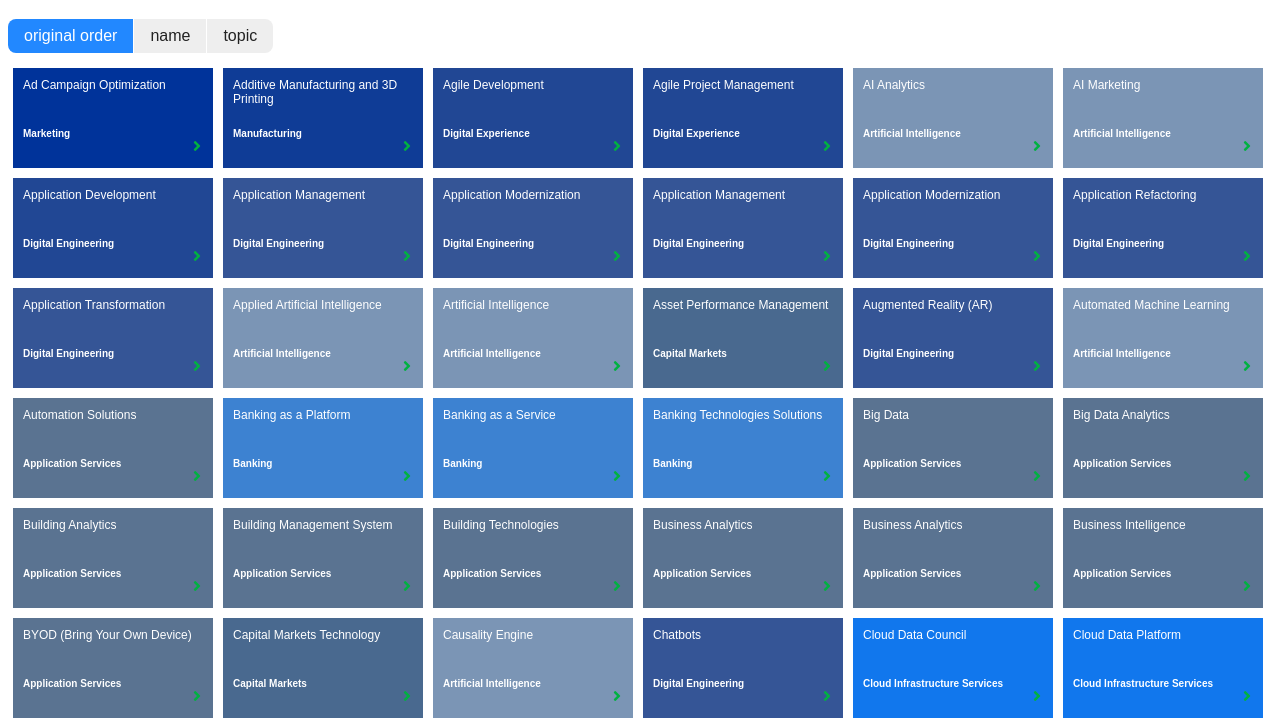
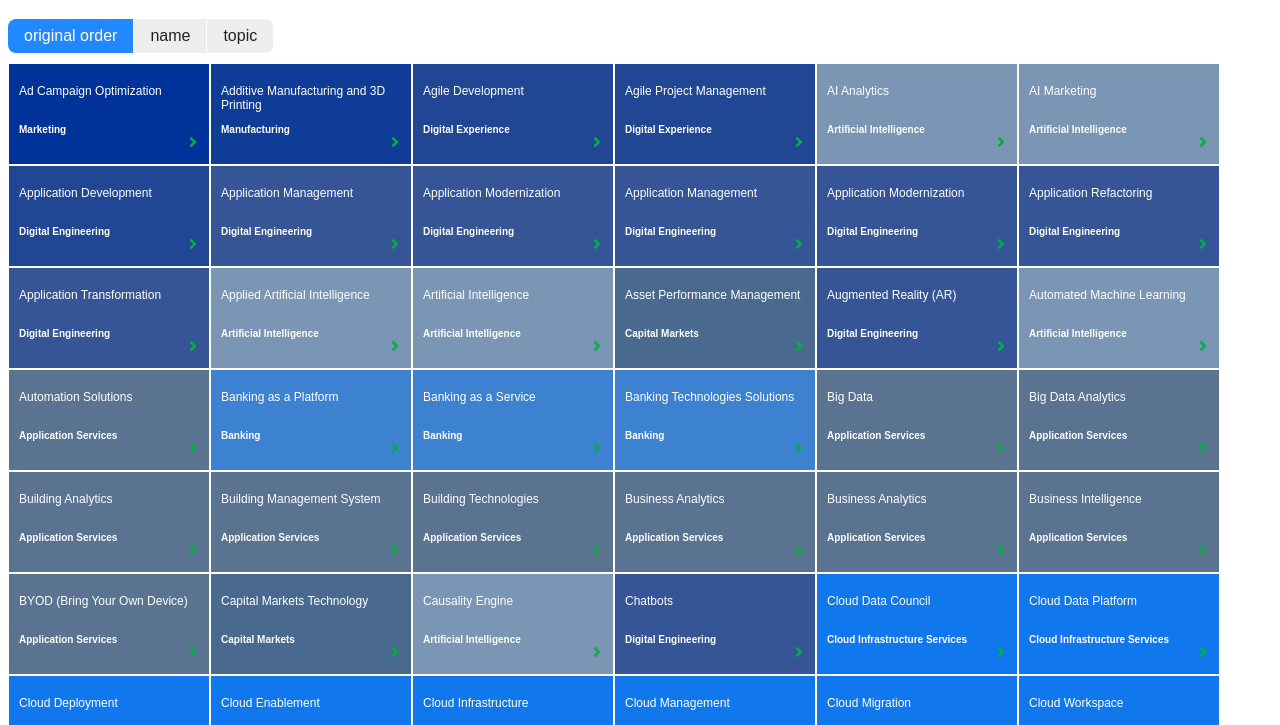
Before and after one commit to cfrancisco726/glossary-test, a plain HTML site: page index.html in a window 1280 px wide. Shown: the part 61-786 px from the top of the page. Drawn offline with nearby package versions, Linux system fonts and the light colour scheme.

Commit message:
margin element changed to 1px

```diff
--- a/scss/main.scss
+++ b/scss/main.scss
@@ -80,9 +80,8 @@ h1 {
   float: left;
   width: 200px;
   height: 100px;
-  margin: 5px;
+  margin: 1px;
   padding: 10px;
-  background: #888;
   color:white;
 }
 
@@ -94,7 +93,7 @@ h1 {
 .element-item .name {
   position: absolute;
   left: 10px;
-  top: 10px;
+  top: 20px;
   text-transform: none;
   letter-spacing: 0;
   font-size: 12px;
```
Also changed, not shown: scss/main.css, 1 other file.
